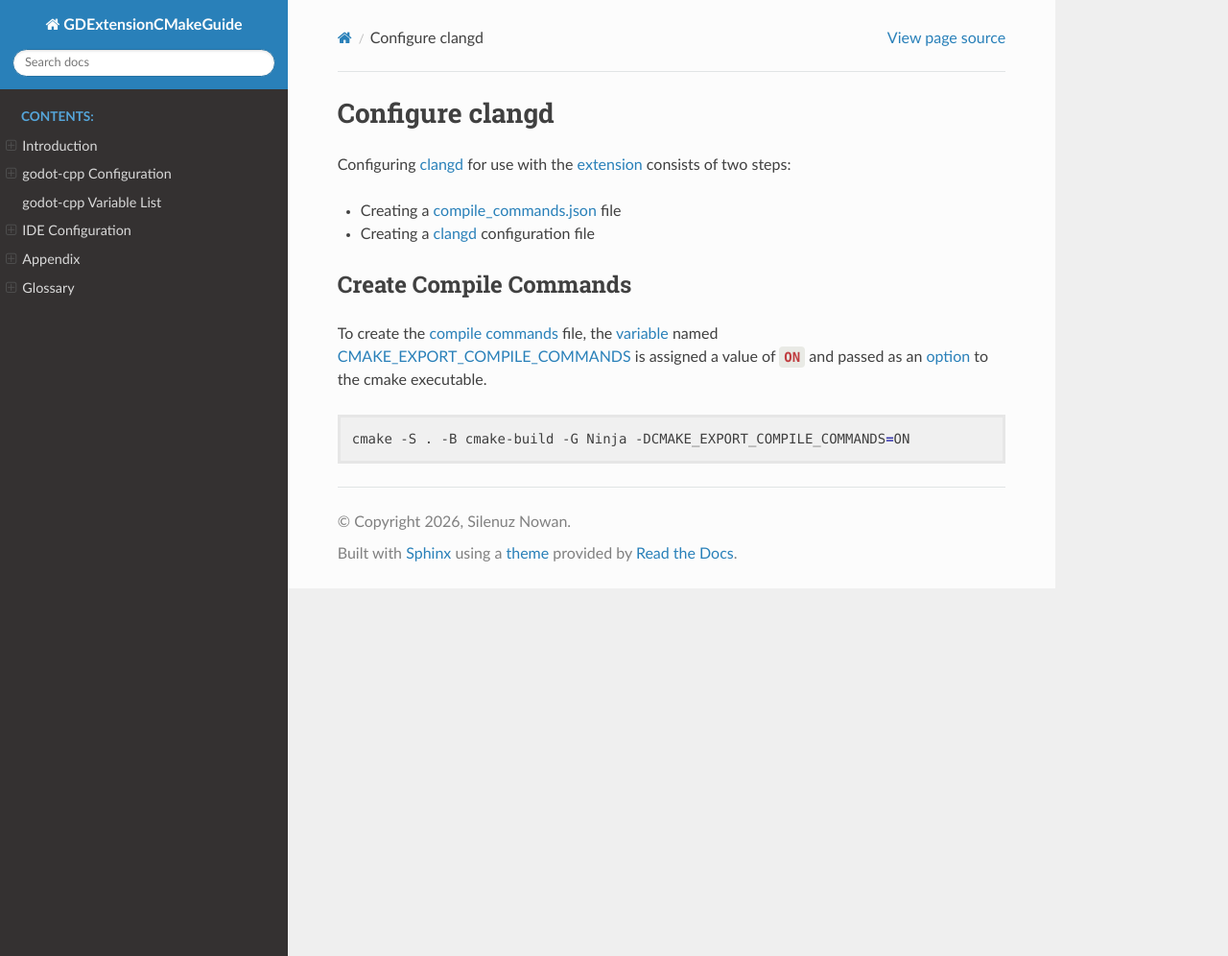
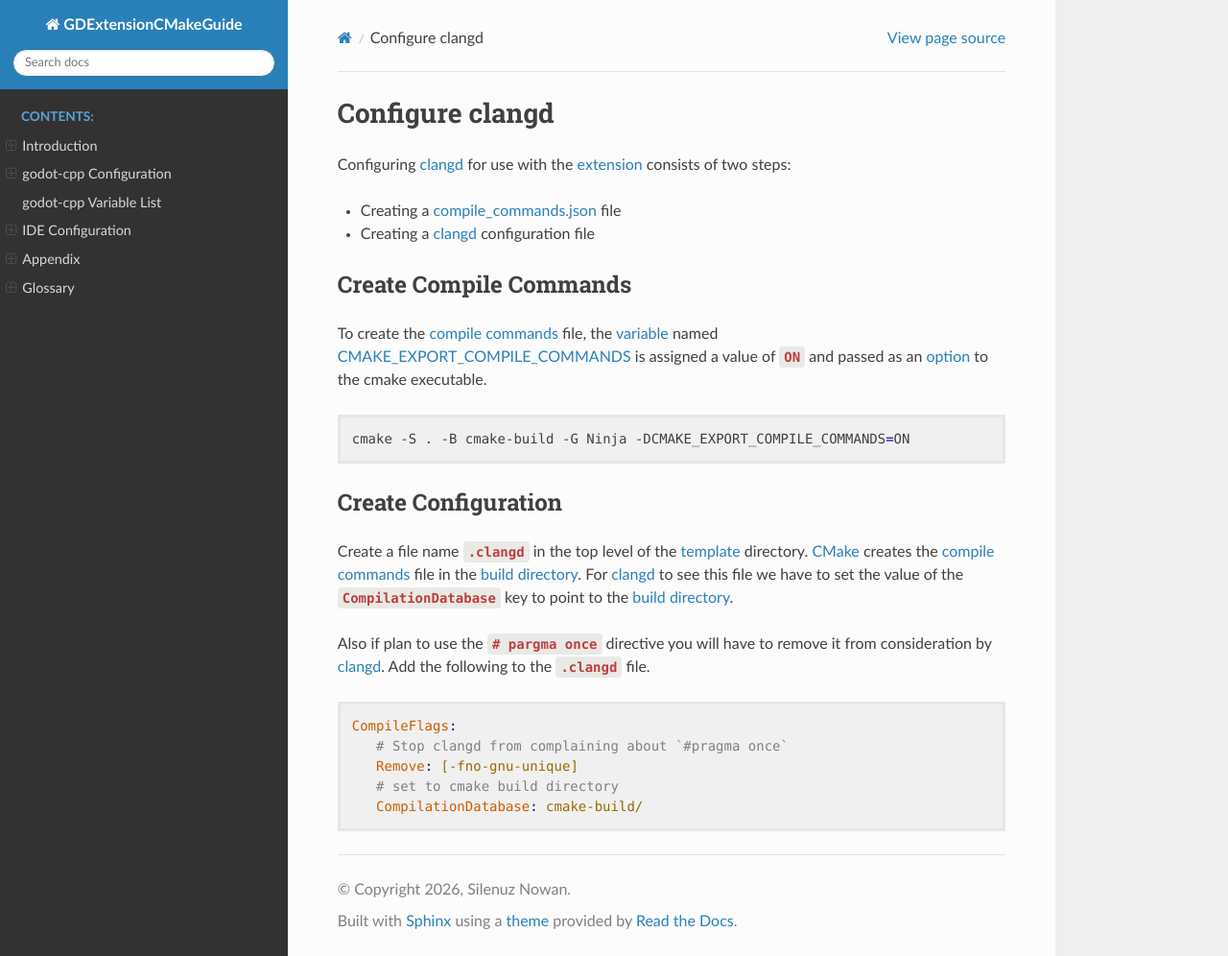
Before and after one commit to silenuz/GDExtension_CMake, a Sphinx documentation site: the page built from docs/source/share/clangd_config.rst, in a window 1280 px wide and 996 px high. Shown: the whole window at 96% size. Built offline with Sphinx 7.4.7 and the Read the Docs theme 3.1.0, drawn with Linux system fonts in a browser that asks for light colours.

Commit message:
clangd configuration added

```diff
--- a/docs/source/share/clangd_config.rst
+++ b/docs/source/share/clangd_config.rst
@@ -8,3 +8,20 @@ Configuring :term:`clangd` for use with the :term:`extension` consists of two st
 Create Compile Commands
 ^^^^^^^^^^^^^^^^^^^^^^^
 .. include:: /share/stubs/generate_compile_commands.rst
+
+Create Configuration
+^^^^^^^^^^^^^^^^^^^^
+Create a file name ``.clangd`` in the top level of the :term:`template` directory.  :term:`CMake` creates the
+:term:`compile commands` file in the :term:`build directory`.  For :term:`clangd` to see this file we have to set the
+value of the ``CompilationDatabase`` key to point to the :term:`build directory`.
+
+Also if plan to use the ``# pargma once`` directive you will have to remove it from consideration by :term:`clangd`.
+Add the following to the ``.clangd`` file.
+
+.. code-block:: ini
+
+   CompileFlags:
+      # Stop clangd from complaining about `#pragma once`
+      Remove: [-fno-gnu-unique]
+      # set to cmake build directory
+      CompilationDatabase: cmake-build/
```
